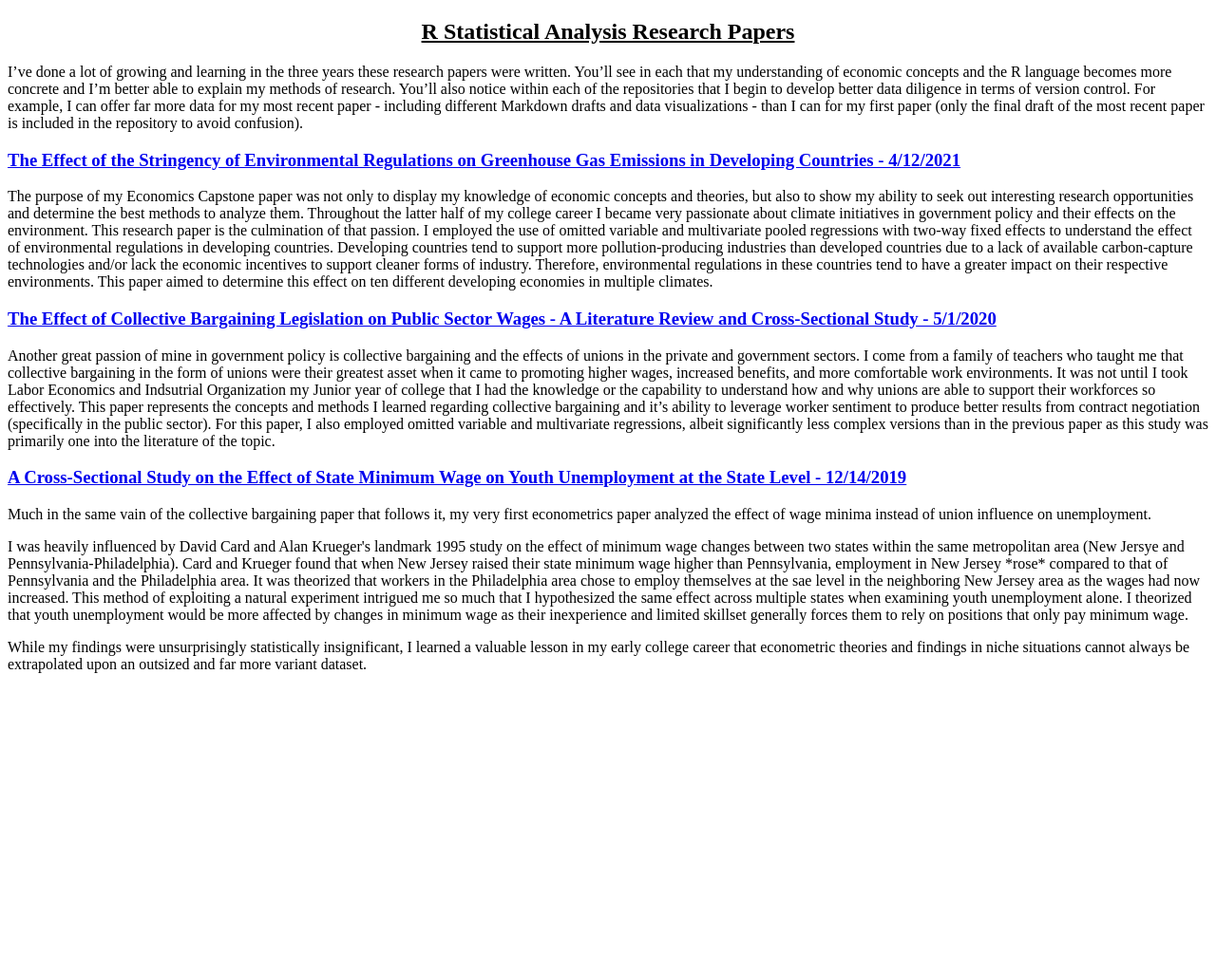
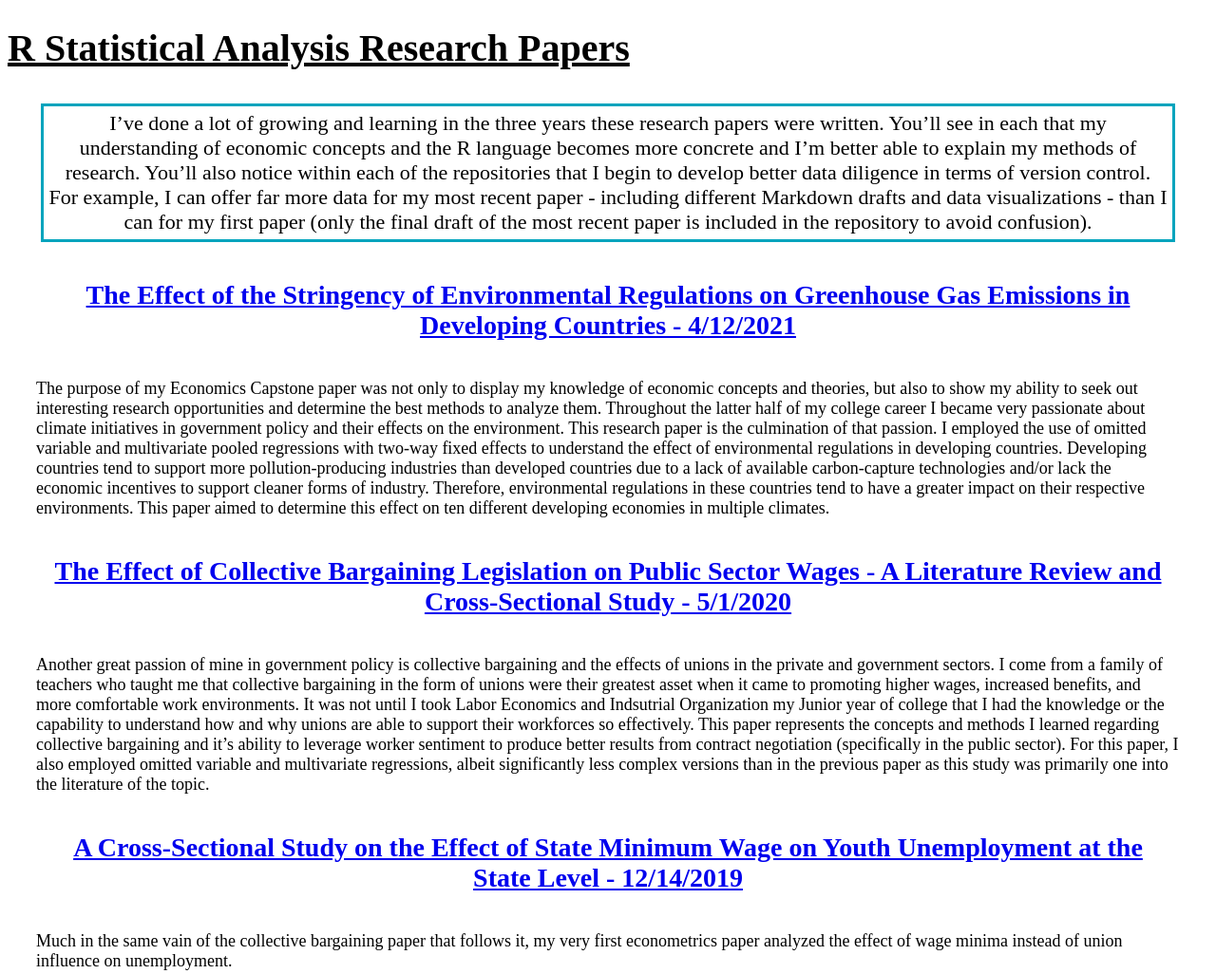
Before and after one commit to GatthewMola/GatthewMola.github.io, a plain HTML site: page RPapers.html in a window 1280 px wide. Shown: the top 1026 px of the page at 95% size. Before the commit the page ends 800 px from the top, so only its background shows below. Drawn offline with Linux system fonts and the light colour scheme.

Commit message:
Making good progress on format updates to second branch.

```diff
--- a/LinkButtonCode.css
+++ b/LinkButtonCode.css
@@ -16,6 +16,8 @@ a {
     text-align: center;
     line-height: 3;
     color: black;
+    border: 3px solid #00A4BD;
+    padding: 5px;
 }
 
 a:focus {
--- a/RPapers.html
+++ b/RPapers.html
@@ -5,12 +5,20 @@
     <meta http-equiv="X-UA-Compatible" content="IE=edge">
     <meta name="viewport" content="width=device-width, initial-scale=1.0">
     <title>Document</title>
+
+    </script>
+    <style>
+        h1 {font-size: 40px; text-align: left; text-decoration: underline;}
+        h2 {font-size: 28px; margin: 40px; text-align: center;}
+    </style>
+    </script
 </head>
 <body>
 
-    <div id="r-statistical-analysis-research-papers" class="section level2">
-        <h2 style="text-align:center;text-decoration:underline">R Statistical Analysis Research Papers</h2>
-        <p style="text-align:left">I’ve done a lot of growing and learning in the three years these
+<div>
+    <h1 id="r-statistical-analysis-research-papers">R Statistical Analysis Research Papers</h1>
+            <p style="font-size: 22px; margin: 35px; text-align: center; border: 3px solid #00A4BD;
+            padding: 5px;">I’ve done a lot of growing and learning in the three years these
             research papers were written. You’ll see in each that my understanding
             of economic concepts and the R language becomes more concrete and I’m
             better able to explain my methods of research. You’ll also notice within
@@ -20,11 +28,11 @@
             visualizations - than I can for my first paper (only the final draft of
             the most recent paper is included in the repository to avoid
             confusion).</p>
-        <div style="text-align:left" id="the-effect-of-the-stringency-of-environmental-regulations-on-greenhouse-gas-emissions-in-developing-countries---4122021" class="section level3">
-        <h3><a href="https://github.com/GatthewMola/Seminar-Research-Paper.git">The
-        Effect of the Stringency of Environmental Regulations on Greenhouse Gas
-        Emissions in Developing Countries - 4/12/2021</a></h3>
-        <p>The purpose of my Economics Capstone paper was not only to display my
+</div>
+<div>
+        <h2 id="the-effect-of-the-stringency-of-environmental-regulations-on-greenhouse-gas-emissions-in-developing-countries---4122021"><a href="https://github.com/GatthewMola/Seminar-Research-Paper.git">The
+        Effect of the Stringency of Environmental Regulations on Greenhouse Gas Emissions in Developing Countries - 4/12/2021</a></h2>
+            <p style="font-size: 18px; margin: 30px; text-align: left">The purpose of my Economics Capstone paper was not only to display my
             knowledge of economic concepts and theories, but also to show my ability
             to seek out interesting research opportunities and determine the best
             methods to analyze them. Throughout the latter half of my college career
@@ -41,11 +49,10 @@
             environments. This paper aimed to determine this effect on ten different
             developing economies in multiple climates.</p>
 </div>
-        <div style="text-align:left" id="the-effect-of-collective-bargaining-legislation-on-public-sector-wages---a-literature-review-and-cross-sectional-study---512020" class="section level3">
-        <h3><a href="https://github.com/GatthewMola/Labor-Econ-Research-Paper.git">The
-        Effect of Collective Bargaining Legislation on Public Sector Wages - A
-        Literature Review and Cross-Sectional Study - 5/1/2020</a></h3>
-        <p>Another great passion of mine in government policy is collective
+<div>
+        <h2 id="the-effect-of-collective-bargaining-legislation-on-public-sector-wages---a-literature-review-and-cross-sectional-study---512020"><a href="https://github.com/GatthewMola/Labor-Econ-Research-Paper.git">
+        The Effect of Collective Bargaining Legislation on Public Sector Wages - A Literature Review and Cross-Sectional Study - 5/1/2020</a></h2>
+        <p style="font-size: 18px; margin: 30px; text-align: left">Another great passion of mine in government policy is collective
         bargaining and the effects of unions in the private and government
         sectors. I come from a family of teachers who taught me that collective
         bargaining in the form of unions were their greatest asset when it came
@@ -61,12 +68,13 @@
         significantly less complex versions than in the previous paper as this
         study was primarily one into the literature of the topic.</p>
 </div>
-        <div style="text-align:left" id="a-cross---sectional-study-on-the-effect-of-state-minimum-wage-on-youth-unemployment-at-the-state-level---12142019" class="section level3">
-        <h3><a href="https://github.com/GatthewMola/Econometrics-Research-Paper.git">A Cross-Sectional Study on the Effect of State Minimum Wage on Youth Unemployment at the State Level - 12/14/2019</a></h3>
-        <p>Much in the same vain of the collective bargaining paper that follows it,
+<div>
+        <h2 id="a-cross---sectional-study-on-the-effect-of-state-minimum-wage-on-youth-unemployment-at-the-state-level---12142019"><a href="https://github.com/GatthewMola/Econometrics-Research-Paper.git">
+        A Cross-Sectional Study on the Effect of State Minimum Wage on Youth Unemployment at the State Level - 12/14/2019</a></h2>
+        <p style="font-size: 18px; margin: 30px; text-align: left">Much in the same vain of the collective bargaining paper that follows it,
         my very first econometrics paper analyzed the effect of wage minima instead of union influence on unemployment.
         </p>
-        <p>I was heavily influenced by David Card and Alan Krueger's landmark 1995
+        <p style="font-size: 18px; margin: 30px; text-align: left">I was heavily influenced by David Card and Alan Krueger's landmark 1995
         study on the effect of minimum wage changes between two states within the same metropolitan
         area (New Jersye and Pennsylvania-Philadelphia). Card and Krueger found that
         when New Jersey raised their state minimum wage higher than Pennsylvania,
@@ -78,7 +86,7 @@
         I theorized that youth unemployment would be more affected by changes in minimum
         wage as their inexperience and limited skillset generally forces them to rely on
         positions that only pay minimum wage.</p>
-        <p>While my findings were unsurprisingly statistically insignificant, I learned a
+        <p style="font-size: 18px; margin: 30px; text-align: left">While my findings were unsurprisingly statistically insignificant, I learned a
         valuable lesson in my early college career that econometric theories and findings in
         niche situations cannot always be extrapolated upon an outsized and far more variant dataset.
         </p>
```
Also changed, not shown: JavaScriptProjects.html (deleted, +0 -12 lines), PostGress.html (+16 -12 lines), index.html (+8 -43 lines). Lines whose indentation alone changed are shown as unchanged.
